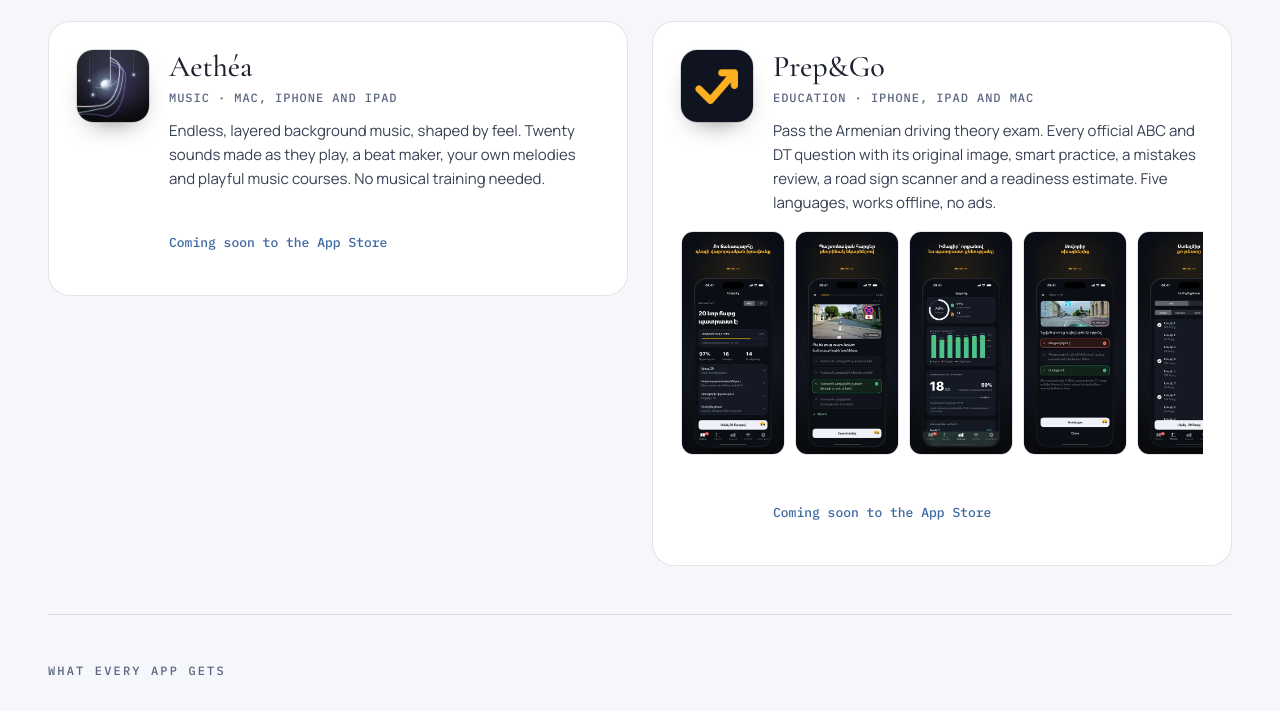
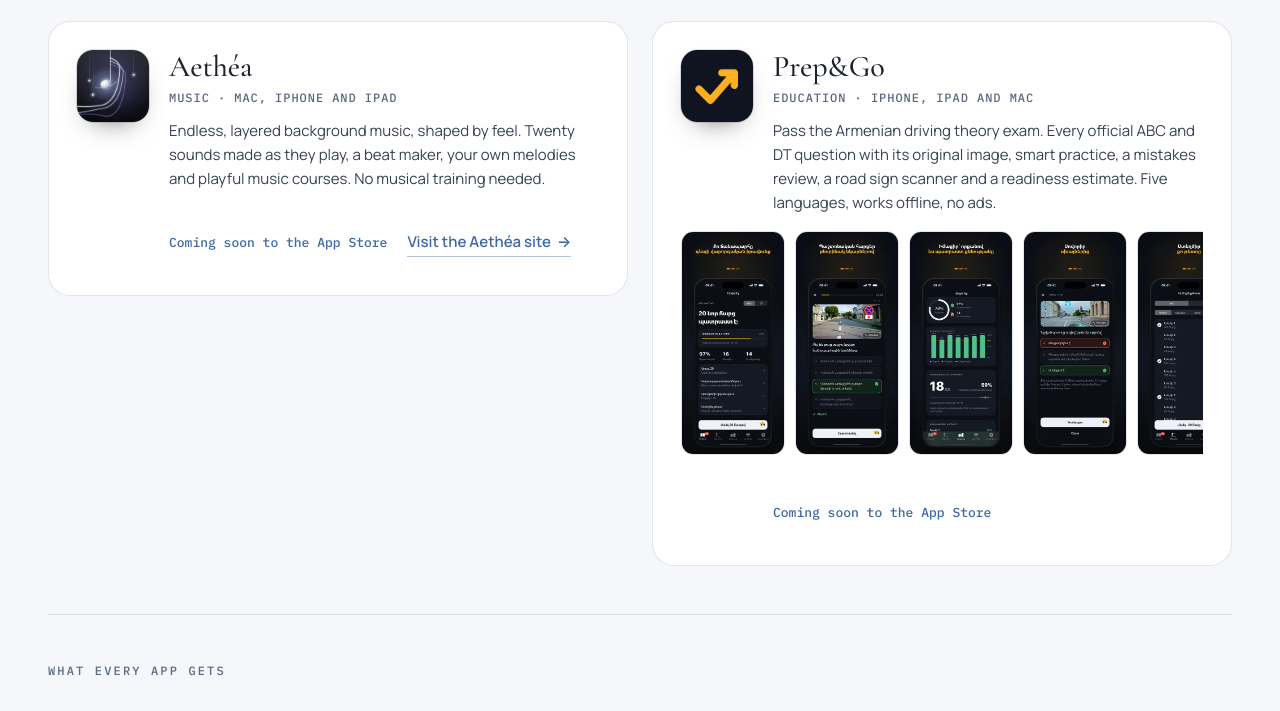
Before and after one commit to sociofriend/synthea-studio, a plain HTML site: page index.html in a window 1280 px wide. Shown: the part 1563-2274 px from the top of the page. Drawn offline with Linux system fonts and the light colour scheme; animation ran at ten frames a second.

Commit message:
Link the Aethéa card to its website
Co-Authored-By: Claude Opus 5.5 <noreply@anthropic.com>
Claude-Session: https://claude.ai/code/session_01AZvhzwytNQdqmts4fKDS1e

```diff
--- a/css/sections.css
+++ b/css/sections.css
@@ -209,7 +209,7 @@
 .app-card__name { margin: 0; font: 500 var(--fs-h3)/1.15 var(--f-display); }
 .app-card__meta { font: 400 var(--fs-label)/1.4 var(--f-mono); letter-spacing: 0.08em; text-transform: uppercase; color: var(--muted); }
 .app-card__text { margin-top: 6px; font-size: 15px; color: var(--text-2); }
-.app-card__store { grid-column: 2; padding-top: 12px; min-height: 60px; display: flex; align-items: center; }
+.app-card__store { grid-column: 2; padding-top: 12px; min-height: 60px; display: flex; flex-wrap: wrap; align-items: center; gap: 8px 20px; }
 .store-badge { display: inline-block; border-radius: 8px; line-height: 0; }
 .store-badge img { width: auto; height: 48px; }
 .app-card__soon { font: 400 13px/1.4 var(--f-mono); color: var(--accent); }
--- a/index.html
+++ b/index.html
@@ -131,7 +131,7 @@
             <p class="app-card__meta">Music · Mac, iPhone and iPad</p>
             <p class="app-card__text">Endless, layered background music, shaped by feel. Twenty sounds made as they play, a beat maker, your own melodies and playful music courses. No musical training needed.</p>
           </div>
-          <div class="app-card__store"><p class="app-card__soon">Coming soon to the App Store</p></div>
+          <div class="app-card__store"><p class="app-card__soon">Coming soon to the App Store</p><a class="link" href="https://sociofriend.github.io/aethea/" rel="noopener">Visit the Aethéa site</a></div>
         </li>
         <li class="app-card">
           <img class="app-icon-img app-card__icon" src="assets/img/app-prepgo.webp" width="384" height="384" loading="lazy" decoding="async" alt="">
--- a/sw.js
+++ b/sw.js
@@ -1,6 +1,6 @@
 // Offline support: the page shell is cached on install; images and fonts are cached as they are used.
 // Bump VERSION whenever files change, so returning visitors get the new release.
-const VERSION = 'synthea-2026-11-19a';
+const VERSION = 'synthea-2026-11-21a';
 const SHELL = [
   './', 'index.html', 'manifest.webmanifest',
   'css/fonts.css', 'css/tokens.css', 'css/base.css', 'css/components.css', 'css/sections.css',
```
Also changed, not shown: .claude/codemap/index.json.
